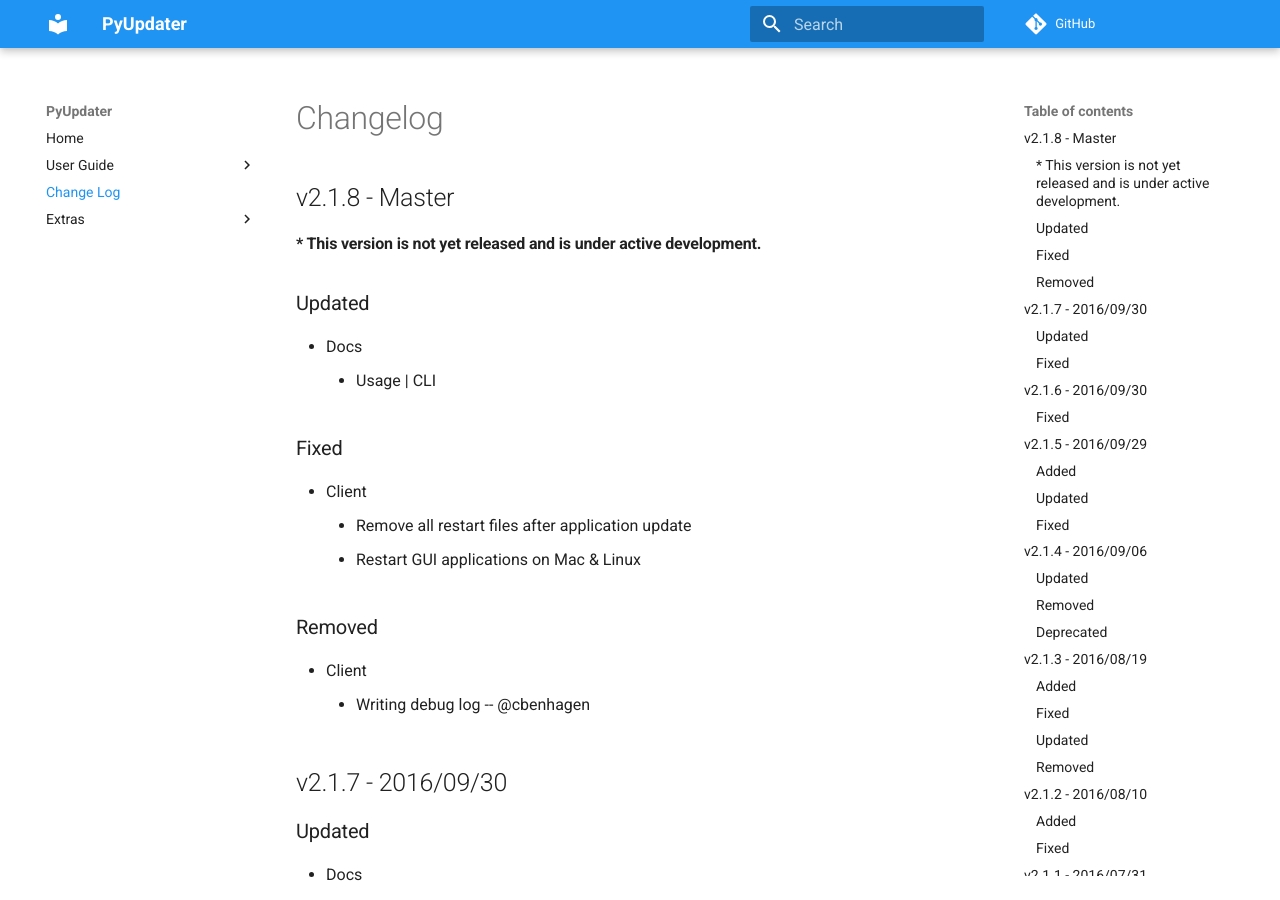
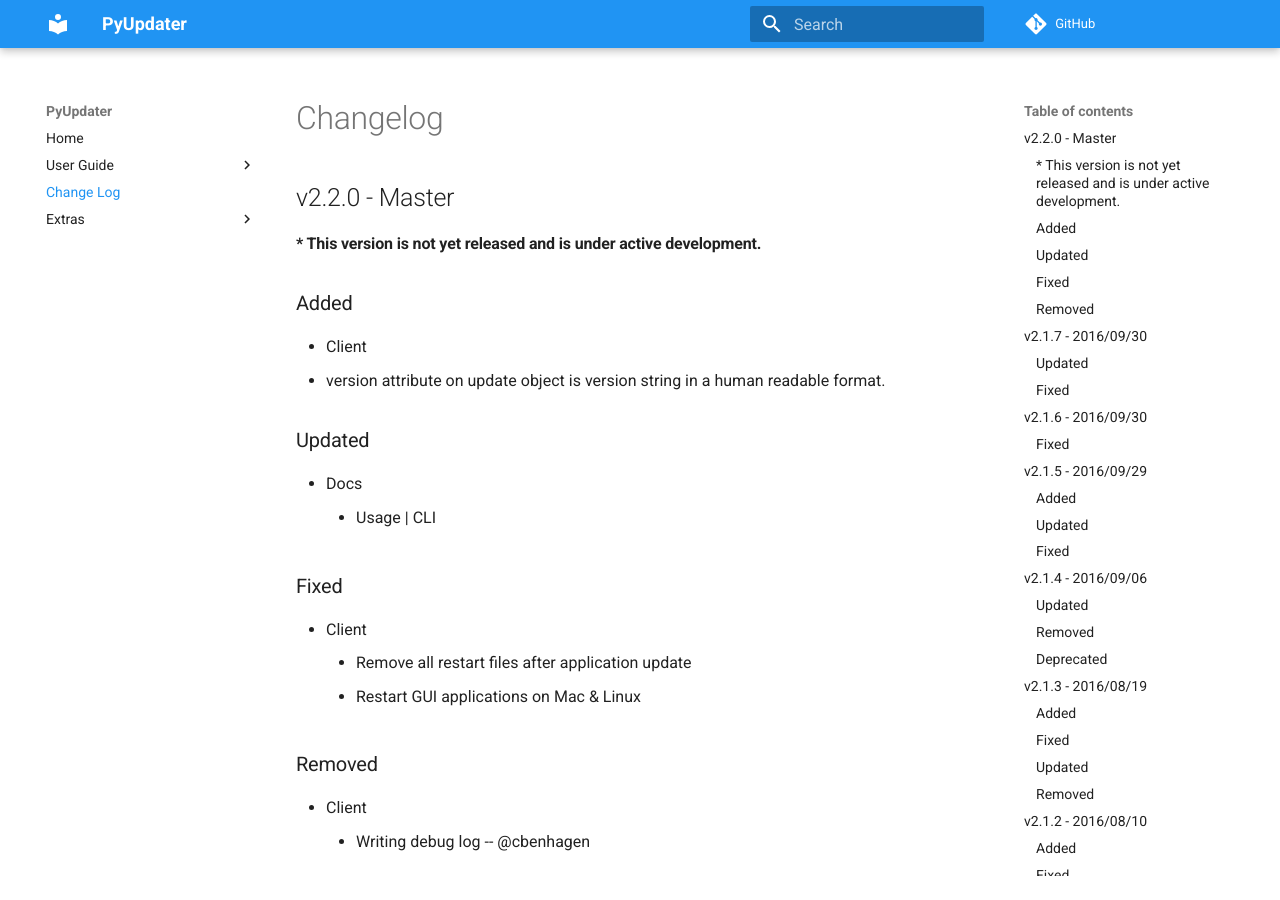
Before and after one commit to Digital-Sapphire/PyUpdater, an MkDocs documentation site: the page built from docs/changelog.md, in a window 1280 px wide and 900 px high. Built offline with MkDocs 1.6.1 and Material for MkDocs 9.7.7, drawn with Linux system fonts in a browser that asks for light colours; comment, search, counter and statistics services are not loaded; old or Windows-style settings are respelled for this version of MkDocs.

Commit message:
Update docs

```diff
--- a/docs/changelog.md
+++ b/docs/changelog.md
@@ -1,7 +1,12 @@
 # Changelog
 
-## v2.1.8 - Master
+## v2.2.0 - Master
 ####* This version is not yet released and is under active development.
+
+###Added
+
+- Client
+  - version attribute on update object is version string in a human readable format.
 
 ###Updated
 
```
